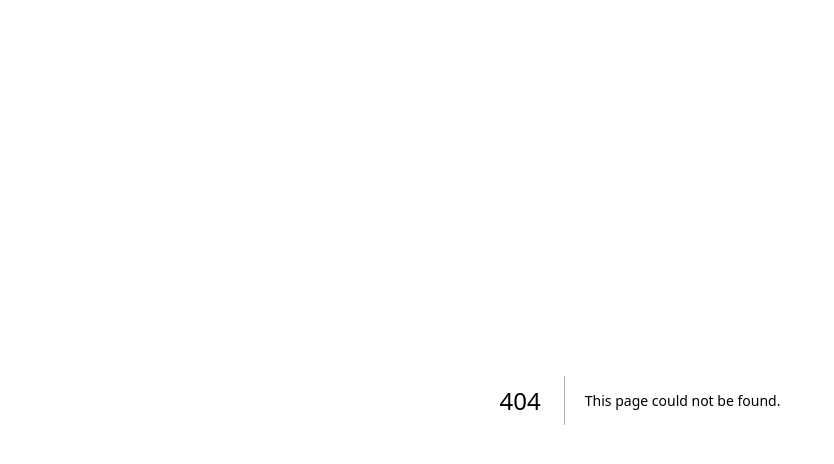
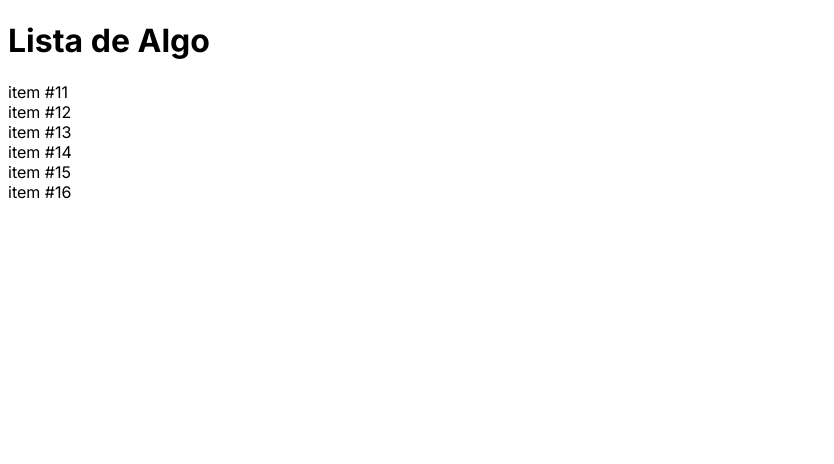
Before and after one commit to DevDaniloFerrari/exercicios-nextjs, a Next.js app: page /basicos/componenteComFilho in a window 1280 px wide. Before the commit this address had no page. Shown: the top 464 px of the page, without its empty margins (0-834 px from the left). Built offline with nearby package versions, Linux system fonts and the light colour scheme.

Commit message:
utilizando props children

```diff
--- /dev/null
+++ b/app/basicos/componenteComFilho/page.jsx
@@ -0,0 +1,17 @@
+import Lista from '../../../components/Lista'
+import Item from '../../../components/Item'
+
+export default function componenteComFilho() {
+    return (
+        <div>
+            <Lista>
+                <Item conteudo="item #11"/>
+                <Item conteudo="item #12"/>
+                <Item conteudo="item #13"/>
+                <Item conteudo="item #14"/>
+                <Item conteudo="item #15"/>
+                <Item conteudo="item #16"/>
+            </Lista>
+        </div>
+    )
+}
--- /dev/null
+++ b/components/Item.jsx
@@ -0,0 +1,5 @@
+export default function Item(props) {
+    return (
+        <li>{props.conteudo}</li>
+    )
+}
--- /dev/null
+++ b/components/Lista.jsx
@@ -0,0 +1,13 @@
+export default function Lista(props) {
+    return (
+        <div>
+            <h1>Lista de Algo</h1>
+            <ul style={{
+                listStyle: 'none',
+                padding: 0
+            }}>
+                {props.children}
+            </ul>
+        </div>
+    )
+}
```
